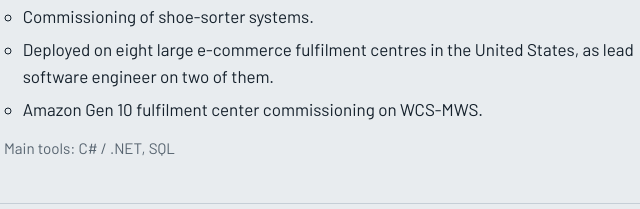
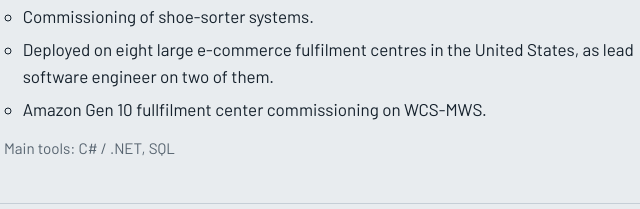
Before and after one commit to ikss-DSi/DS_Profile, a plain HTML site: page index.html in a window 1280 px wide. Shown: the part 1857-2066 px from the top of the page, 302-942 px from the left. Drawn offline with nearby package versions, Linux system fonts and the light colour scheme.

Commit message:
Update job description position error

```diff
--- a/index.html
+++ b/index.html
@@ -267,7 +267,7 @@
               <li>Software commissioning of the In-Control Warehouse (ICW) and MC4 warehouse control platforms.</li>
               <li>Commissioning of shoe-sorter systems.</li>
               <li>Deployed on eight large e-commerce fulfilment centres in the United States, as lead software engineer on two of them.</li>
-              <li>Amazon Gen 10 fulfilment center commissioning on WCS-MWS.</li>
+              <li>Amazon Gen 10 fullfilment center commissioning on WCS-MWS.</li>
             </ul>
             <p class="tools">Main tools: C# / .NET, SQL</p>
           </div>
```
